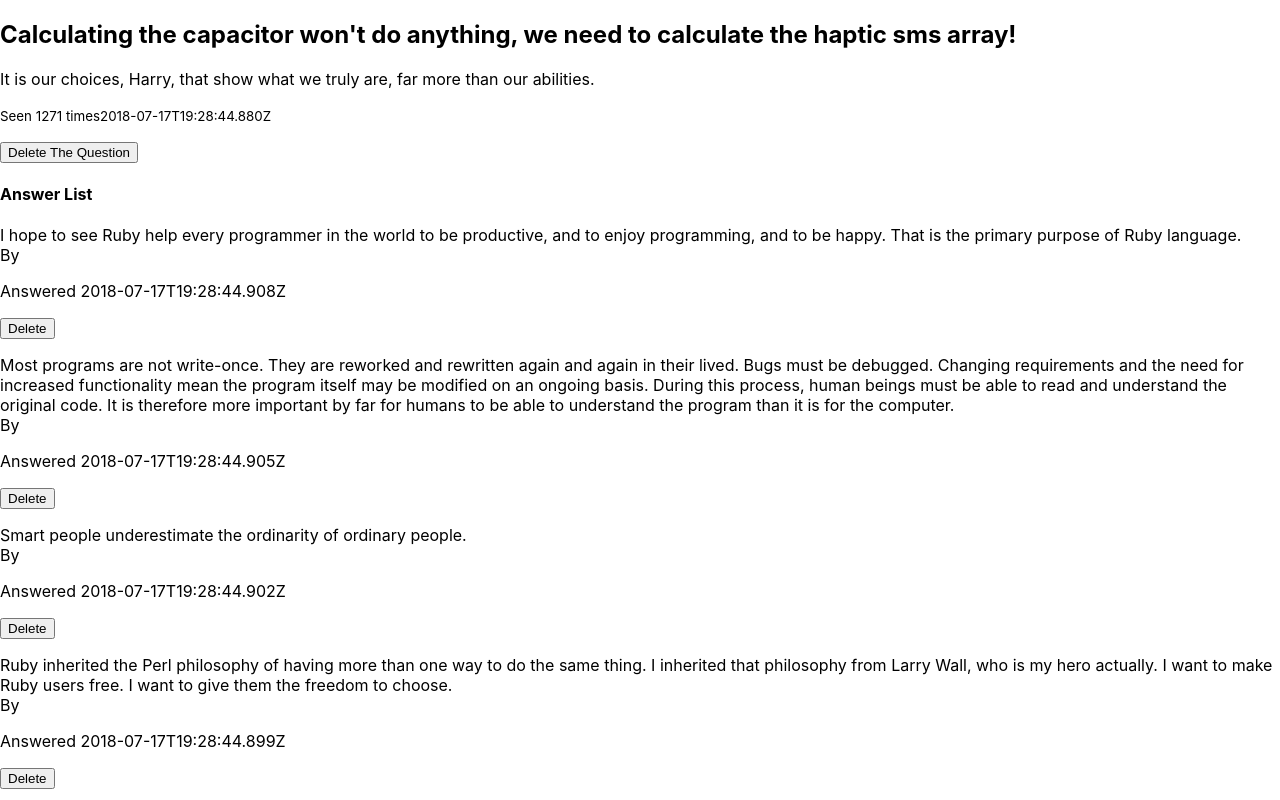
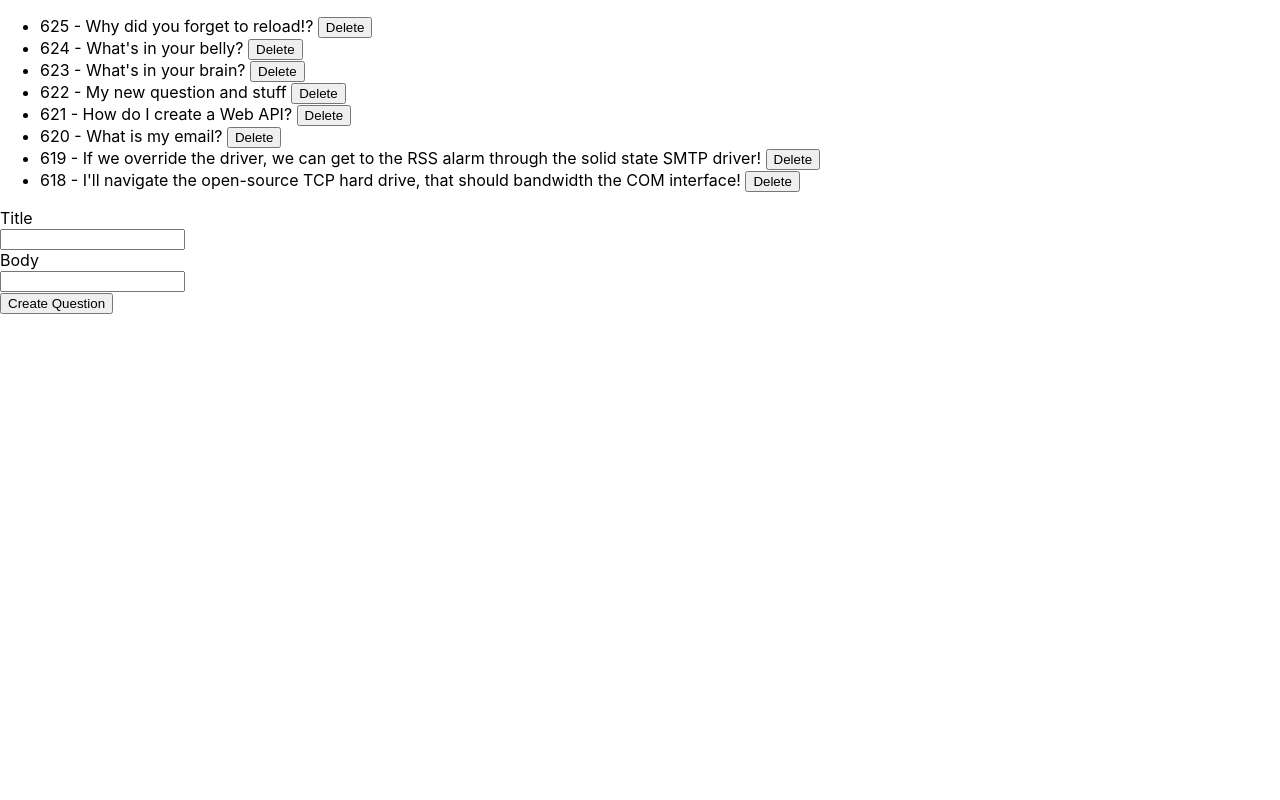
Before and after one commit to CodeCoreYVR/class_demos_bootcamp_may_2022, a React (Create React App) app in the folder react_basics/awesome-answers-client/: page / in a window 1280 px wide. Built offline with nearby package versions, Linux system fonts and the light colour scheme.

Commit message:
js react create new question with form elements

```diff
--- /dev/null
+++ b/react_basics/awesome-answers-client/src/components/NewQuestionForm.js
@@ -0,0 +1,47 @@
+import React from 'react';
+
+const NewQuestionForm = props => {
+
+    const getDataAndSubmit = (event) => {
+        //get the form data
+        //pass it into the function from the props
+        //props.submitForm
+        event.preventDefault();
+        const fd = new FormData(event.currentTarget);
+        console.log(fd.get("title"), fd.get("body"))
+        props.submitForm(
+            {
+                title: fd.get("title"),
+                body: fd.get("body"),
+                created_at: new Date(),
+                id: 5
+            }
+        )
+
+        event.currentTarget.reset()
+
+    }
+
+    return(
+        <form onSubmit={getDataAndSubmit}>
+            <div>
+                <label htmlFor="title">Title</label>
+                <br />
+                <input type="text" name="title" id="" />
+            </div>
+            <div>
+                <label htmlFor="body">Body</label>
+                <br />
+                <input type="text" name="body" id="" />
+            </div>
+            <div>
+                <input type="submit" value="Create Question" />
+            </div>
+
+        </form>
+    )
+
+
+}
+
+export default NewQuestionForm;
--- a/react_basics/awesome-answers-client/src/components/QuestionIndexPage.js
+++ b/react_basics/awesome-answers-client/src/components/QuestionIndexPage.js
@@ -1,6 +1,7 @@
 import QuestionDetails from "./QuestionDetails";
 import { Component } from 'react';
 import questionIndexData from '../questionIndexData';
+import NewQuestionForm from './NewQuestionForm'
 
 class QuestionIndexPage extends Component {
     state = {
@@ -16,8 +17,18 @@
             questions: this.state.questions.filter(q => q.id != id)
         })
     }
+
+    createNewQuestion(params){
+        this.setState({
+            questions: [
+                params,
+                ...this.state.questions
+            ]
+        })
+    }
     render(){
         return(
+            <>
                 <ul>
                     {
                     this.state.questions.map((q,i) => {
@@ -25,6 +36,8 @@
                     })
                     }
                 </ul>
+                <NewQuestionForm submitForm={(params) => this.createNewQuestion(params)} />
+          </>
         )
     }
 }
--- a/react_basics/awesome-answers-client/src/index.js
+++ b/react_basics/awesome-answers-client/src/index.js
@@ -15,9 +15,9 @@
 //   </React.StrictMode>
 // );
 
-root.render(
-  <QuestionShowPage/>
-)
+// root.render(
+//   <QuestionShowPage/>
+// )
 
 // root.render(
 //   <QuestionList
@@ -31,9 +31,9 @@
 //   />
 // )
 
-// root.render(
-//   <QuestionIndexPage/>
-// )
+root.render(
+  <QuestionIndexPage/>
+)
 // root.render(
 //     <QuestionIndexPage
 //       list={
```
Lines whose indentation alone changed are shown as unchanged.
